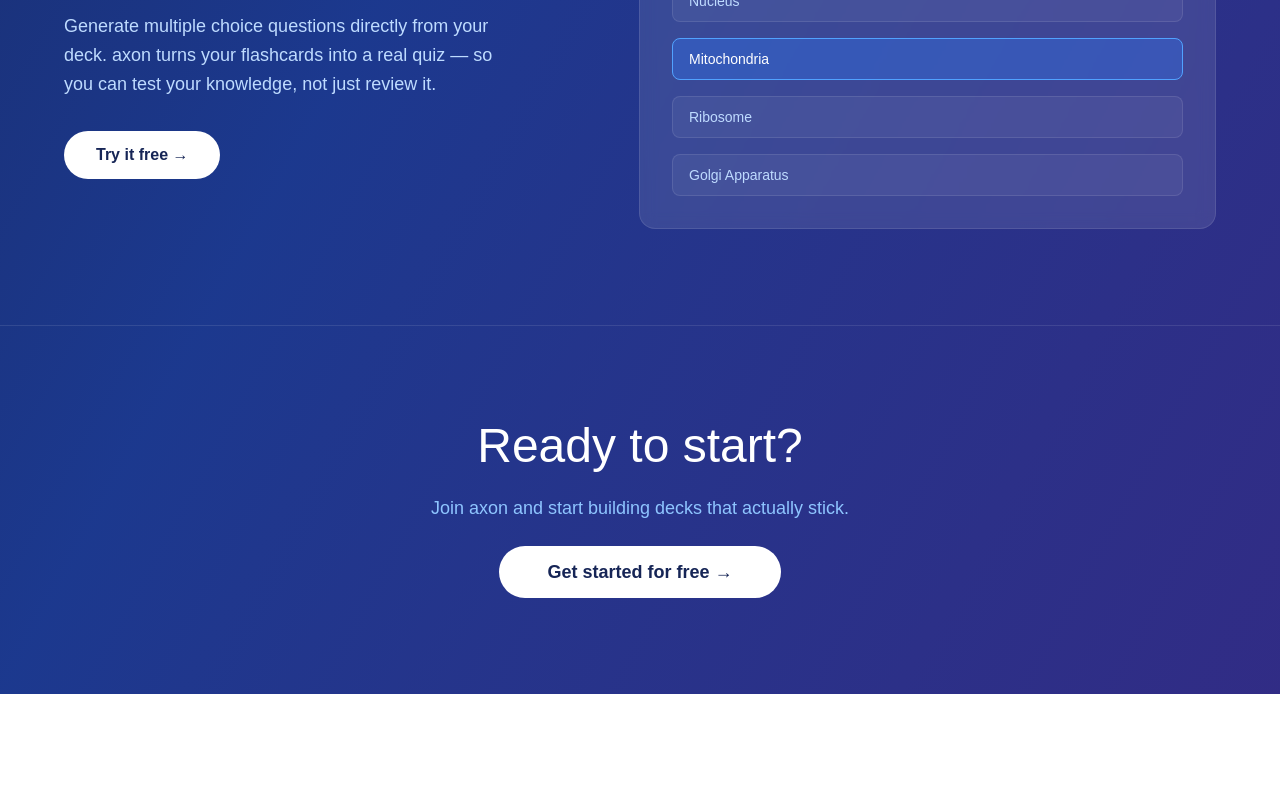
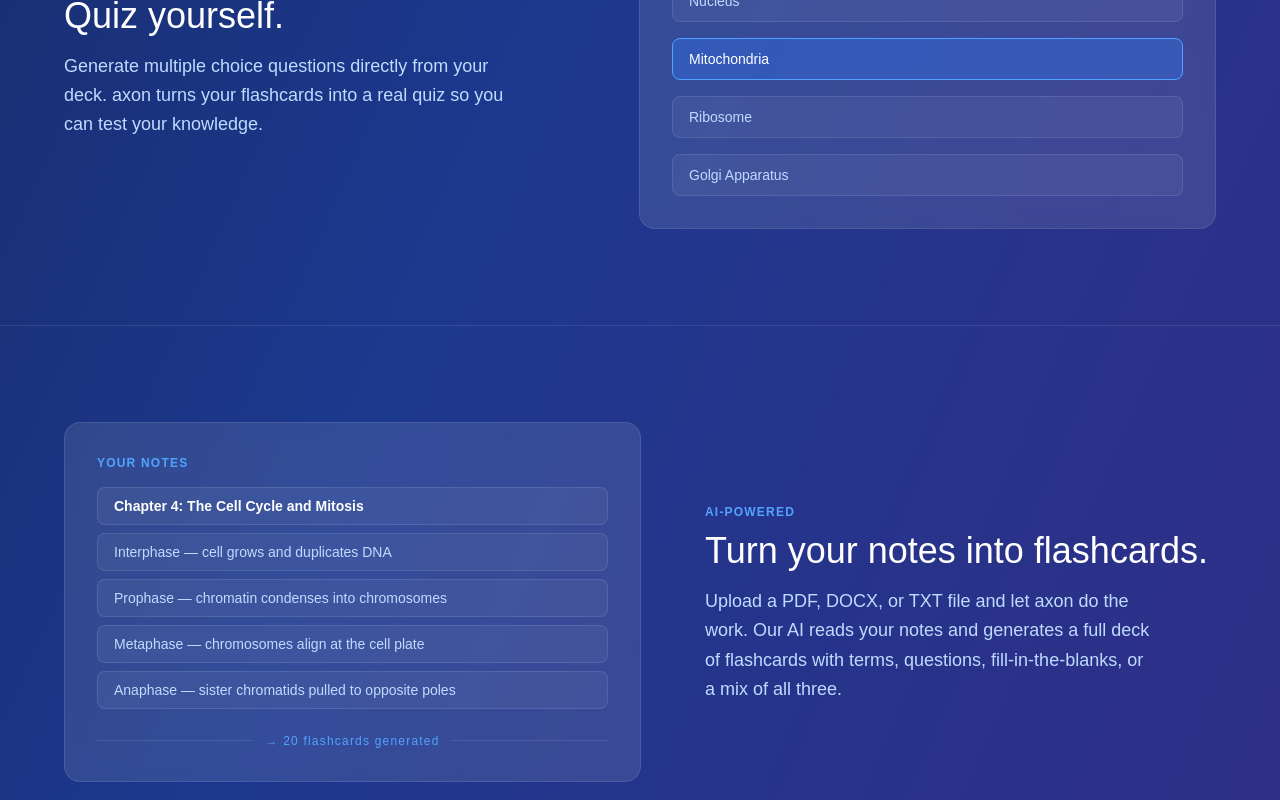
Before and after one commit to briangasca/axon, a React (Vite) app in the folder client/: page / in a window 1280 px wide. Shown: the part 1720-2520 px from the top of the page. Before the commit the page ends 2414 px from the top, so only its background shows below. Built offline with nearby package versions, Linux system fonts and the light colour scheme; no server answers; a web font is replaced by a local one.

Commit message:
feat: update Home component with improved descriptions and add AI feature for generating flashcards from notes

```diff
--- a/client/src/pages/Home.jsx
+++ b/client/src/pages/Home.jsx
@@ -79,7 +79,7 @@ export default function Home() {
           <p className="text-blue-300 mb-16 text-lg">It's that easy.</p>
           <div className="flex items-center gap-6">
             {[
-              { step: '01', title: 'Make an Account', desc: 'Sign up in seconds — no credit card, no hassle.' },
+              { step: '01', title: 'Make an Account', desc: 'Sign up quick, no credit card required' },
               { step: '02', title: 'Create Decks', desc: 'Build flashcard decks around any topic you want to master.' },
               { step: '03', title: 'Study', desc: 'Flip through cards at your own pace and lock in what you know.' },
             ].map(({ step, title, desc }, i, arr) => (
@@ -99,13 +99,7 @@ export default function Home() {
         <FadeInSection className="px-16 py-24 border-t border-white/10 flex items-center gap-16">
           <div className="flex-1">
             <h2 className="text-4xl font-cal text-white mb-4">Quiz yourself.</h2>
-            <p className="text-blue-200 text-lg leading-relaxed max-w-md">Generate multiple choice questions directly from your deck. axon turns your flashcards into a real quiz — so you can test your knowledge, not just review it.</p>
-            <button
-              className="mt-8 px-8 py-3 bg-white text-blue-950 font-semibold rounded-full hover:bg-blue-100 transition-all duration-200 cursor-pointer"
-              onClick={() => navigate('/register')}
-            >
-              Try it free →
-            </button>
+            <p className="text-blue-200 text-lg leading-relaxed max-w-md">Generate multiple choice questions directly from your deck. axon turns your flashcards into a real quiz so you can test your knowledge.</p>
           </div>
           <div className="flex-1 bg-white/10 backdrop-blur-sm rounded-2xl px-8 py-8 border border-white/10 flex flex-col gap-4">
             <p className="text-white font-semibold">What is the powerhouse of the cell?</p>
@@ -114,6 +108,36 @@ export default function Home() {
                 {opt}
               </div>
             ))}
+          </div>
+        </FadeInSection>
+
+        {/* AI feature */}
+        <FadeInSection className="px-16 py-24 border-t border-white/10 flex items-center gap-16">
+          <div className="flex-1 bg-white/10 backdrop-blur-sm rounded-2xl px-8 py-8 border border-white/10 flex flex-col gap-4">
+            <p className="text-blue-400 text-xs font-semibold tracking-widest uppercase">Your notes</p>
+            <div className="flex flex-col gap-2">
+              {[
+                'Chapter 4: The Cell Cycle and Mitosis',
+                'Interphase — cell grows and duplicates DNA',
+                'Prophase — chromatin condenses into chromosomes',
+                'Metaphase — chromosomes align at the cell plate',
+                'Anaphase — sister chromatids pulled to opposite poles',
+              ].map((line, i) => (
+                <div key={i} className={`rounded-lg px-4 py-2 text-sm border bg-white/5 border-white/10 text-blue-200 ${i === 0 ? 'font-semibold text-white' : ''}`}>
+                  {line}
+                </div>
+              ))}
+            </div>
+            <div className="flex items-center gap-3 mt-2">
+              <div className="h-px flex-1 bg-white/10" />
+              <span className="text-blue-400 text-xs tracking-widest">→ 20 flashcards generated</span>
+              <div className="h-px flex-1 bg-white/10" />
+            </div>
+          </div>
+          <div className="flex-1">
+            <span className="text-blue-400 text-xs font-semibold tracking-widest uppercase">AI-Powered</span>
+            <h2 className="text-4xl font-cal text-white mt-2 mb-4">Turn your notes into flashcards.</h2>
+            <p className="text-blue-200 text-lg leading-relaxed max-w-md">Upload a PDF, DOCX, or TXT file and let axon do the work. Our AI reads your notes and generates a full deck of flashcards with terms, questions, fill-in-the-blanks, or a mix of all three.</p>
           </div>
         </FadeInSection>
 
```
